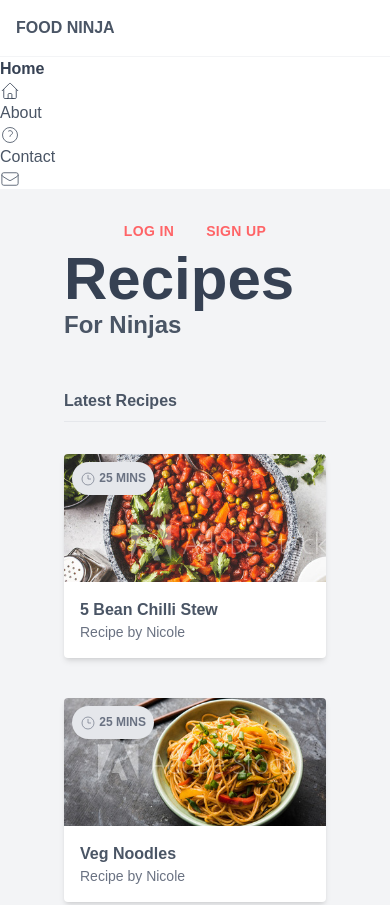
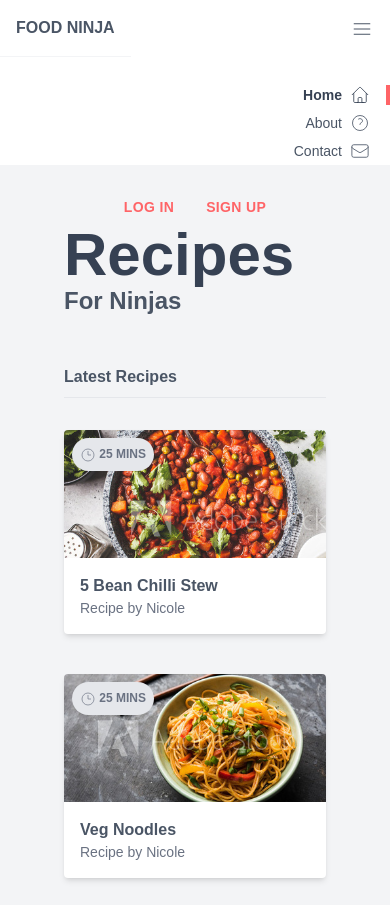
Before and after one commit to Nicole0509/tailwind-ninja-food, a website: page public/index.html in a window 390 px wide. Shown: the top 905 px of the page. Drawn offline with Linux system fonts and the light colour scheme.

Commit message:
Added a responsive nav bar

```diff
--- a/public/index.html
+++ b/public/index.html
@@ -6,38 +6,44 @@
     <link href="./styles.css" rel="stylesheet">
 </head>
 <body class="text-gray-600 font-nunito">
-    <div class="grid md:grid-cols-8"> <!--Content wrapper-->
+    <div class="grid md:grid-cols-3"> <!--Content wrapper-->
 
-        <div class="md:col-span-1">
-            <nav>
-                <div>
+        <div class="md:col-span-1 md:flex md:justify-end ">
+            <nav class="text-right">
+                <div class="flex justify-between items-center">
                     <h1 class="font-bold uppercase p-4 border-b border-gray-100">
                         <a href="/" class="hover:text-gray-700">Food Ninja</a>
                     </h1>
+                <div class="px-4 cursor-pointer md:hidden" id="burger">
+                    <svg class="w-6" xmlns="http://www.w3.org/2000/svg" fill="none" viewBox="0 0 24 24" strokeWidth={1.5} stroke="currentColor" className="size-6">
+  <path strokeLinecap="round" strokeLinejoin="round" d="M3.75 6.75h16.5M3.75 12h16.5m-16.5 5.25h16.5" />
+</svg>
+
                 </div>
-                <ul>
-                    <li class="text-gray-700 font-bold">
-                        <a href="#">
+                </div>
+                <ul class="text-sm mt-6 md:block" id="menu">
+                    <li class="text-gray-700 font-bold py-1">
+                        <a href="#" class="px-4 flex justify-end border-r-4 border-red-400 ">
                             <span>Home</span>
-                            <svg class="w-5" xmlns="http://www.w3.org/2000/svg" fill="none" viewBox="0 0 24 24" strokeWidth={1.5} stroke="currentColor" className="size-6">
+                            <svg class="w-5 ml-2" xmlns="http://www.w3.org/2000/svg" fill="none" viewBox="0 0 24 24" strokeWidth={1.5} stroke="currentColor" className="size-6">
   <path strokeLinecap="round" strokeLinejoin="round" d="m2.25 12 8.954-8.955c.44-.439 1.152-.439 1.591 0L21.75 12M4.5 9.75v10.125c0 .621.504 1.125 1.125 1.125H9.75v-4.875c0-.621.504-1.125 1.125-1.125h2.25c.621 0 1.125.504 1.125 1.125V21h4.125c.621 0 1.125-.504 1.125-1.125V9.75M8.25 21h8.25" />
 </svg>
 
                         </a>
                     </li>
-                    <li>
-                        <a href="#">
+                    <li class="py-1">
+                        <a href="#" class="px-4 flex justify-end border-r-4 border-white">
                             <span>About</span>
-                            <svg class="w-5" xmlns="http://www.w3.org/2000/svg" fill="none" viewBox="0 0 24 24" strokeWidth={1.5} stroke="currentColor" className="size-6">
+                            <svg class="w-5 ml-2" xmlns="http://www.w3.org/2000/svg" fill="none" viewBox="0 0 24 24" strokeWidth={1.5} stroke="currentColor" className="size-6">
   <path strokeLinecap="round" strokeLinejoin="round" d="M9.879 7.519c1.171-1.025 3.071-1.025 4.242 0 1.172 1.025 1.172 2.687 0 3.712-.203.179-.43.326-.67.442-.745.361-1.45.999-1.45 1.827v.75M21 12a9 9 0 1 1-18 0 9 9 0 0 1 18 0Zm-9 5.25h.008v.008H12v-.008Z" />
 </svg>
 
                         </a>
                     </li>
-                    <li>
-                        <a href="#">
+                    <li class="py-1">
+                        <a href="#" class="px-4 flex justify-end border-r-4 border-white">
                             <span>Contact</span>
-                            <svg class="w-5" xmlns="http://www.w3.org/2000/svg" fill="none" viewBox="0 0 24 24" strokeWidth={1.5} stroke="currentColor" className="size-6">
+                            <svg class="w-5 ml-2" xmlns="http://www.w3.org/2000/svg" fill="none" viewBox="0 0 24 24" strokeWidth={1.5} stroke="currentColor" className="size-6">
   <path strokeLinecap="round" strokeLinejoin="round" d="M21.75 6.75v10.5a2.25 2.25 0 0 1-2.25 2.25h-15a2.25 2.25 0 0 1-2.25-2.25V6.75m19.5 0A2.25 2.25 0 0 0 19.5 4.5h-15a2.25 2.25 0 0 0-2.25 2.25m19.5 0v.243a2.25 2.25 0 0 1-1.07 1.916l-7.5 4.615a2.25 2.25 0 0 1-2.36 0L3.32 8.91a2.25 2.25 0 0 1-1.07-1.916V6.75" />
 </svg>
 
@@ -48,7 +54,7 @@
         </div> <!--End nav section-->
 
 
-        <main class="bg-gray-100 px-16 py-6 md:col-span-7">
+        <main class="bg-gray-100 px-16 py-6 md:col-span-2">
             <div class="flex justify-center md:justify-end">
                 <a href="#" class="btn text-red-400 border-red-400 md:border-2 hover:bg-red-400 hover:text-white">Log in</a>
                 <a href="#" class="btn ml-2  text-red-400 border-red-400 md:border-2 hover:bg-red-400 hover:text-white">Sign up</a>
@@ -132,7 +138,7 @@
                 </div>
 `
                 <div class="flex justify-center">
-                    <div class="btn bg-gray-300 text-secondary-200 hover:shadow">
+                    <div class="btn bg-gray-300 text-secondary-200 hover:shadow-inner">
                         Load more
                     </div>
                 </div>
@@ -141,5 +147,6 @@
 
         </main>
     </div>
+    <script src="index.js"></script>
 </body>
 </html>
--- /dev/null
+++ b/public/index.js
@@ -0,0 +1,10 @@
+const burger = document.querySelector('#burger');
+const menu = document.querySelector('#menu');
+
+burger.addEventListener('click', () => {
+    if(menu.classList.contains('hidden')){
+        menu.classList.remove('hidden');
+    } else {
+        menu.classList.add('hidden');
+    }
+});
```
Also changed, not shown: public/styles.css.
